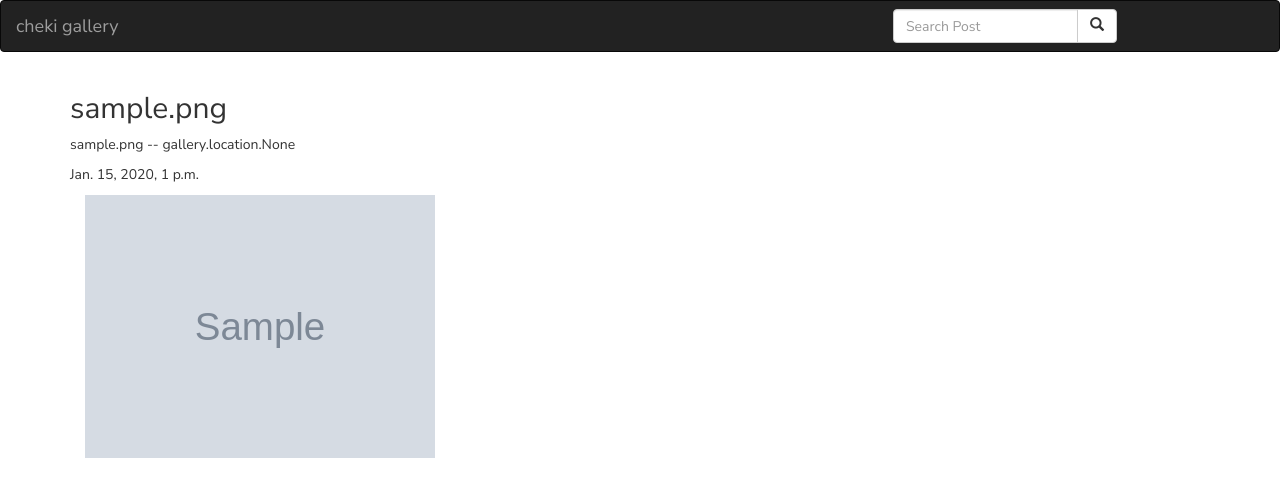
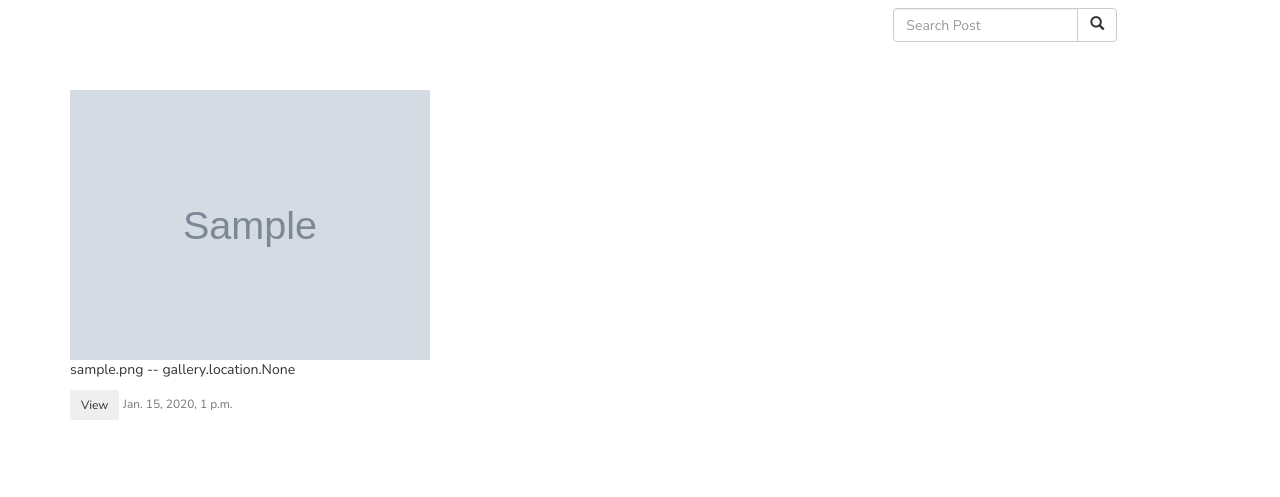
Before and after one commit to kennedybabu/cheki, a Django app: page / in a window 1280 px wide. Shown: the top 497 px of the page. Run offline with Django 3.2, Linux system fonts and the light colour scheme; tables that the repository leaves empty hold one stand-in row (values such as "Sample post"); grey boxes marked "Sample" are stand-in pictures; some libraries are stand-ins or nearby versions.

Commit message:
style: style the photo item

```diff
--- a/gallery/templates/home.html
+++ b/gallery/templates/home.html
@@ -4,19 +4,32 @@
     {{ block.super }}
 
   <div class="container">
+    <div class="row">
+
     {% for post in posts %}
-    <h2>{{ post.image_name }}</h2>
-    <p>{{ post.image_description }} -- {{ post.location }}</p>
-    <p>{{ post.pub_date }}</p>
 
-    <div class="col-md-4">
-        <img src="{{ post.post_image.url }}" class="img-responsive" alt="image">
-    </div>
+      <!-- <div class="col-md-4"> -->
+          <!-- <img src="{{ post.post_image.url }}" class="img-responsive" alt="image"> -->
+
+          <div class="col-md-4 my-4">
+            <div class="card mb-4 box-shadow">
+              <img class="card-img-top" src="{{ post.post_image.url }}" alt="Card image cap">
+              <div class="card-body">
+                <p class="card-text">{{ post.image_description|striptags|truncatechars:140}} -- {{ post.location }}</p>
+                <div class="d-flex justify-content-between align-items-center">
+                  <div class="btn-group">
+                    <button type="button" class="btn btn-sm btn-outline-secondary">View</button>
+                  </div>
+                  <small class="text-muted">{{ post.pub_date }}</small>
+                </div>
+              </div>
+            </div>
+          </div>
+      <!-- </div> -->
 
     {% empty %}
-    <div class="row">
         <h2 class="text-center">There are no posts</h2>
+    {% endfor %}
     </div>
-    {% endfor %}
   </div>
 {% endblock %}
--- a/static/css/basegallery.css
+++ b/static/css/basegallery.css
@@ -5,7 +5,14 @@ body {
     font-family: 'Nunito Sans', sans-serif;
 }
 
+.navbar {
+    background-color: transparent;
+    color: black;
+    border: none;
+}
 
-h3 {
-    color:tomato;
+.card-img-top {
+    max-width: 100%;
+    max-height: 100%;
+    margin-top: 2rem;
 }
```
Also changed, not shown: media/posts/4.jpg (added), media/posts/goldleaf.jpg (added), media/posts/leaf2.jpg (added), media/posts/onestand.jpg (added), media/posts/ray-zhuang-Px2Y-sio6-c-unsplash.jpg (added), 1 other file.
